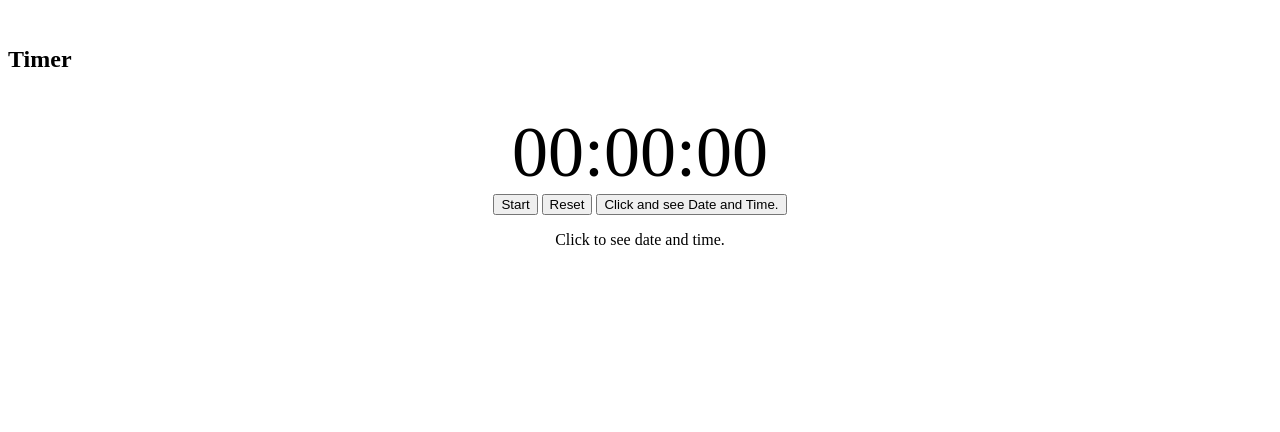
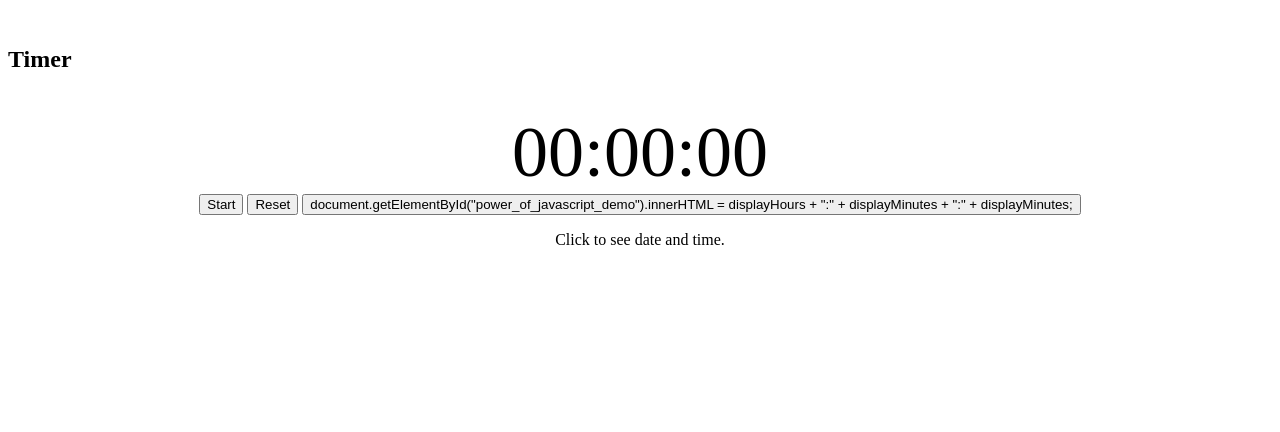
Before and after one commit to juliegelman/ITMD511Proj, a website: page timer.html in a window 1280 px wide. Drawn offline with Linux system fonts and the light colour scheme.

Commit message:
date change

```diff
--- a/timer.html
+++ b/timer.html
@@ -44,7 +44,8 @@
 
         <button type="button" onclick="document.getElementById('date_time_button').innerHTML = date()">
 
-            Click and see Date and Time.</button>
+            document.getElementById("power_of_javascript_demo").innerHTML = displayHours + ":" + displayMinutes + ":" +
+            displayMinutes;</button>
 
         <p id="date_time_button"></p>
 
```
